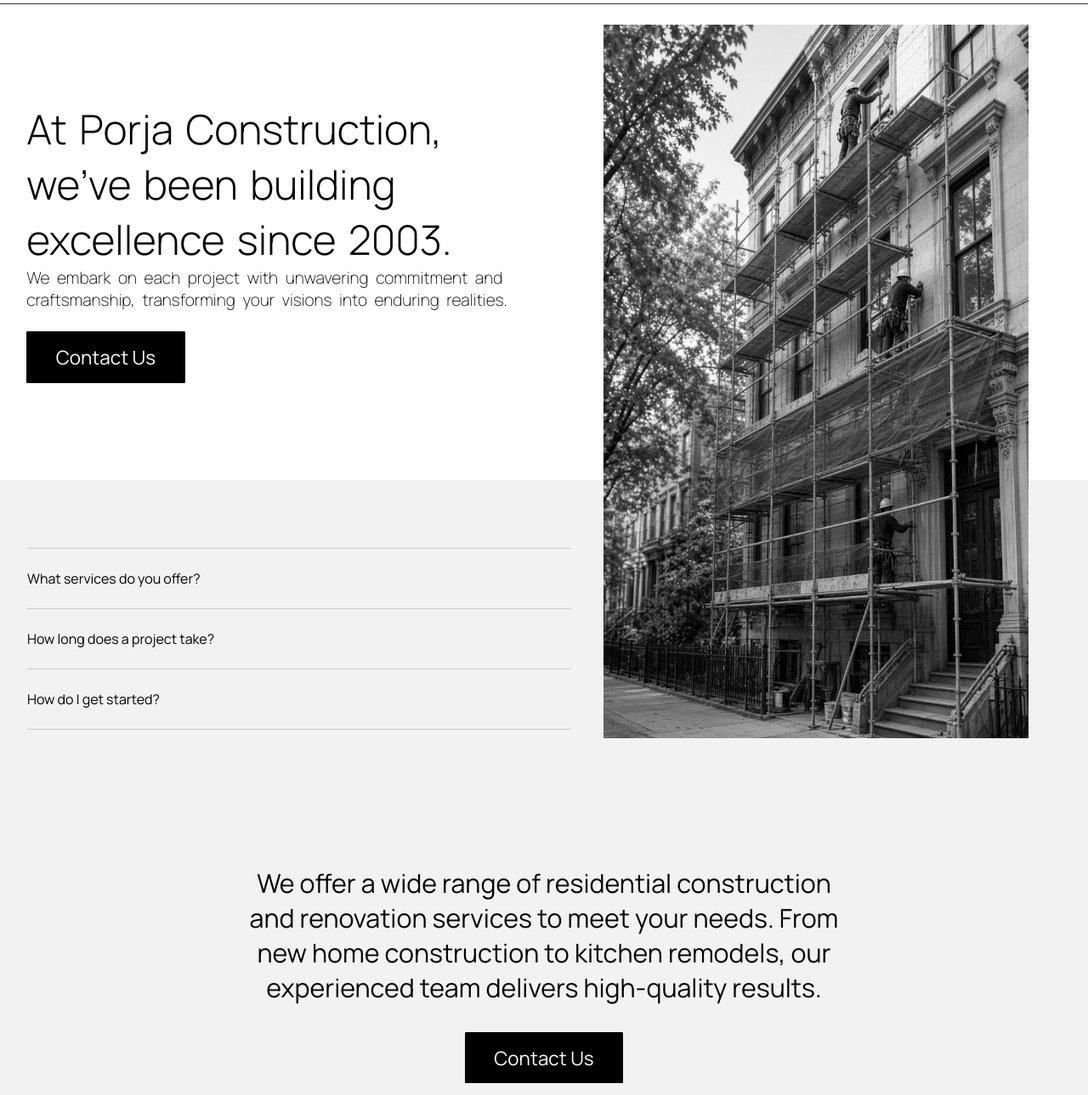
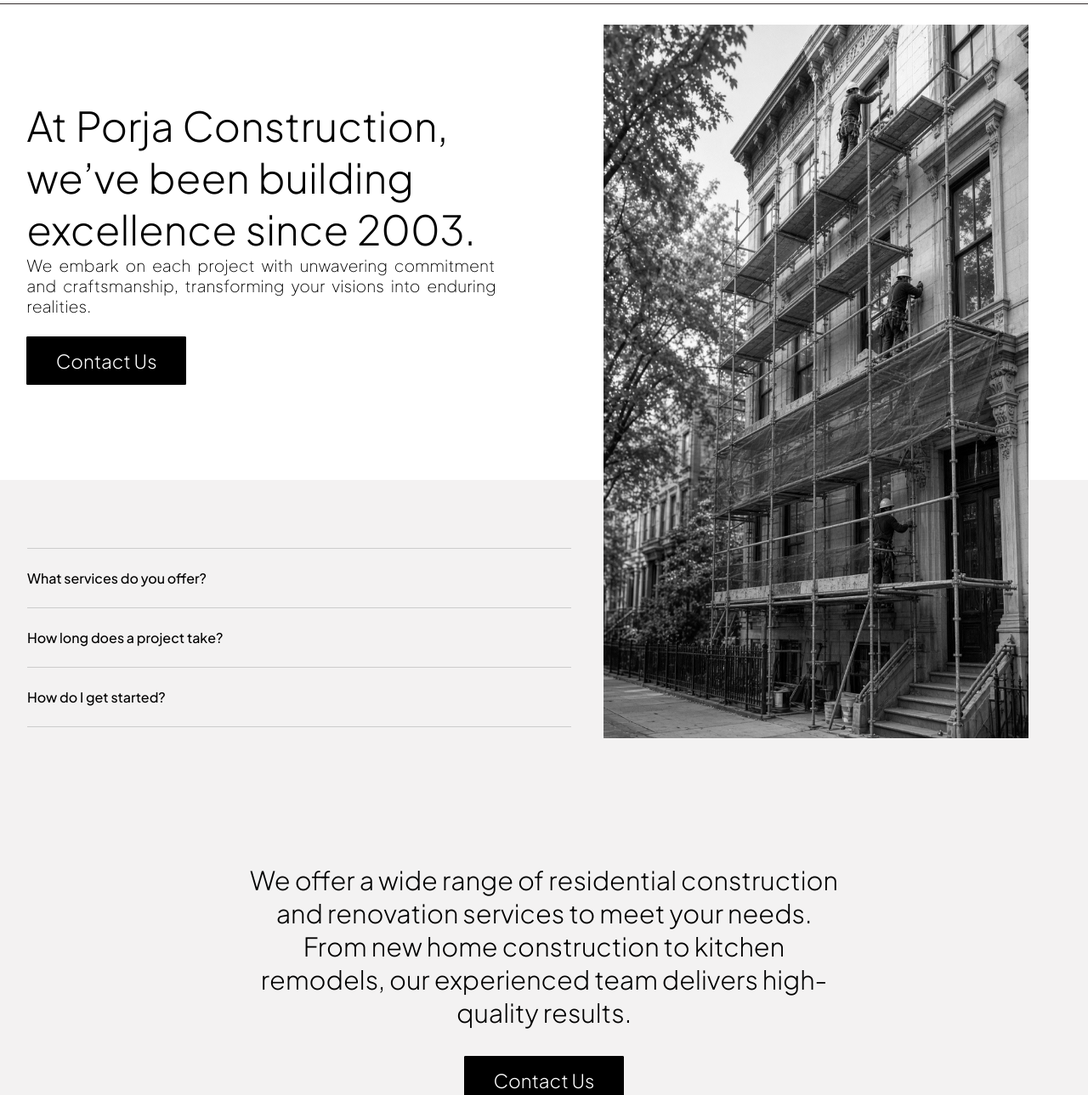
Before and after one commit to johnbny/porja, a plain HTML site: page index.html in a window 1280 px wide. Shown: the part 91-1380 px from the top of the page at 85% size. Drawn offline with Linux system fonts and the light colour scheme.

Commit message:
Font Optimization

```diff
--- a/styles.css
+++ b/styles.css
@@ -1,10 +1,13 @@
+@import url('https://fonts.googleapis.com/css2?family=Outfit:wght@100..900&display=swap');
+@import url('https://fonts.googleapis.com/css2?family=Red+Hat+Display:ital,wght@0,300..900;1,300..900&display=swap');
 @import url('https://fonts.googleapis.com/css2?family=Manrope:wght@200..800&display=swap');
-
+@import url('https://fonts.googleapis.com/css2?family=Plus+Jakarta+Sans:ital,wght@0,200..800;1,200..800&display=swap');
 * {
   box-sizing: border-box;
   margin: 0;
   padding: 0;
-  font-family: 'Manrope', sans-serif;
+  font-family: 'Plus Jakarta Sans', sans-serif;
+  font-weight: 450;
 }
 
 .logo {
@@ -74,10 +77,10 @@
 .intro-text h2 {
     font-size: 3rem;
     margin-bottom: 1rem;
-    font-weight: 300;
+    font-weight: 350;
     width: 95%;
     margin: 0 auto;
-    word-spacing: 0.3rem;
+    word-spacing: 0.11rem;
 }
 
 .intro-text p {
@@ -100,6 +103,7 @@
     margin-left: 2.5%;
     margin-top: 1.5rem;
     border: 1px solid black;
+    font-weight: 333;
 }
 
 .intro-button:hover {
@@ -212,6 +216,7 @@
 
 .skills-ending p {
     padding-bottom: 2rem;
+    font-weight: 380;
 }
 
 .skills-button {
@@ -222,6 +227,7 @@
     text-decoration: none;
     color: white;
     width: fit-content;
+    font-weight: 333;
     border: 1px solid black;
 }
 
```
